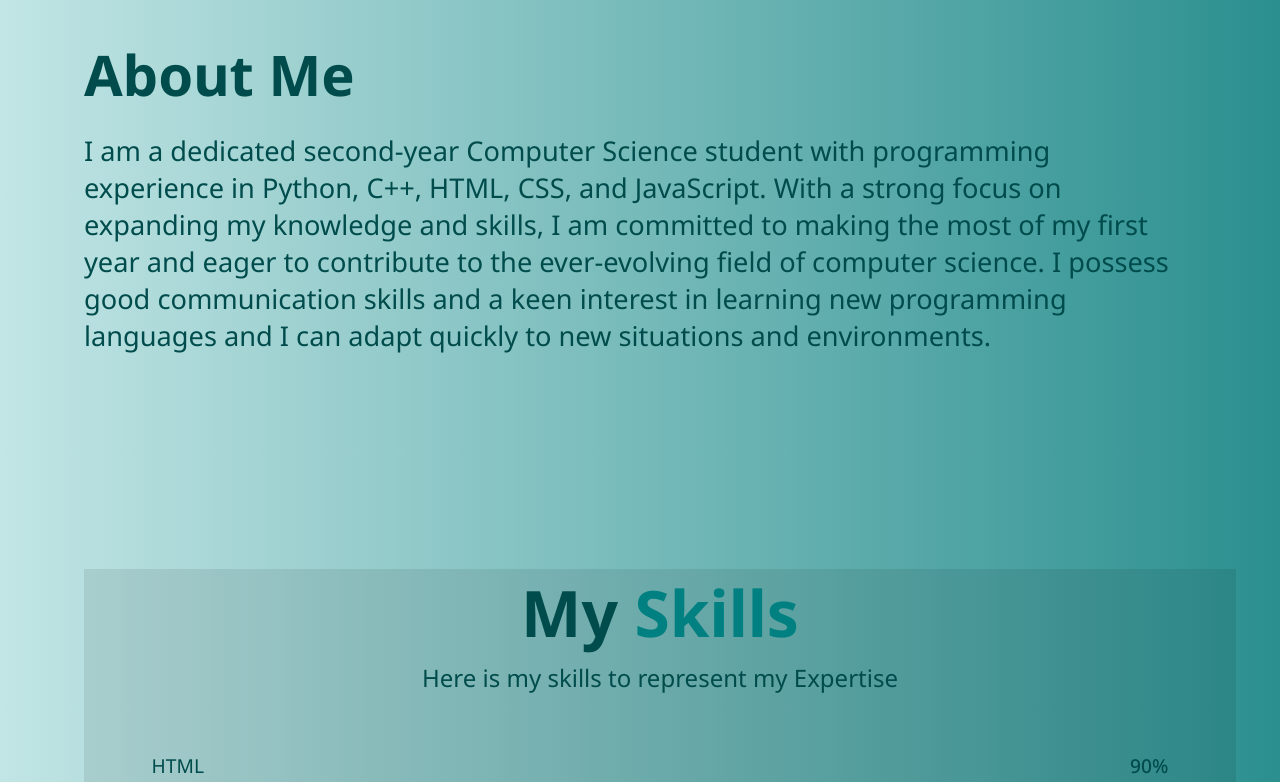
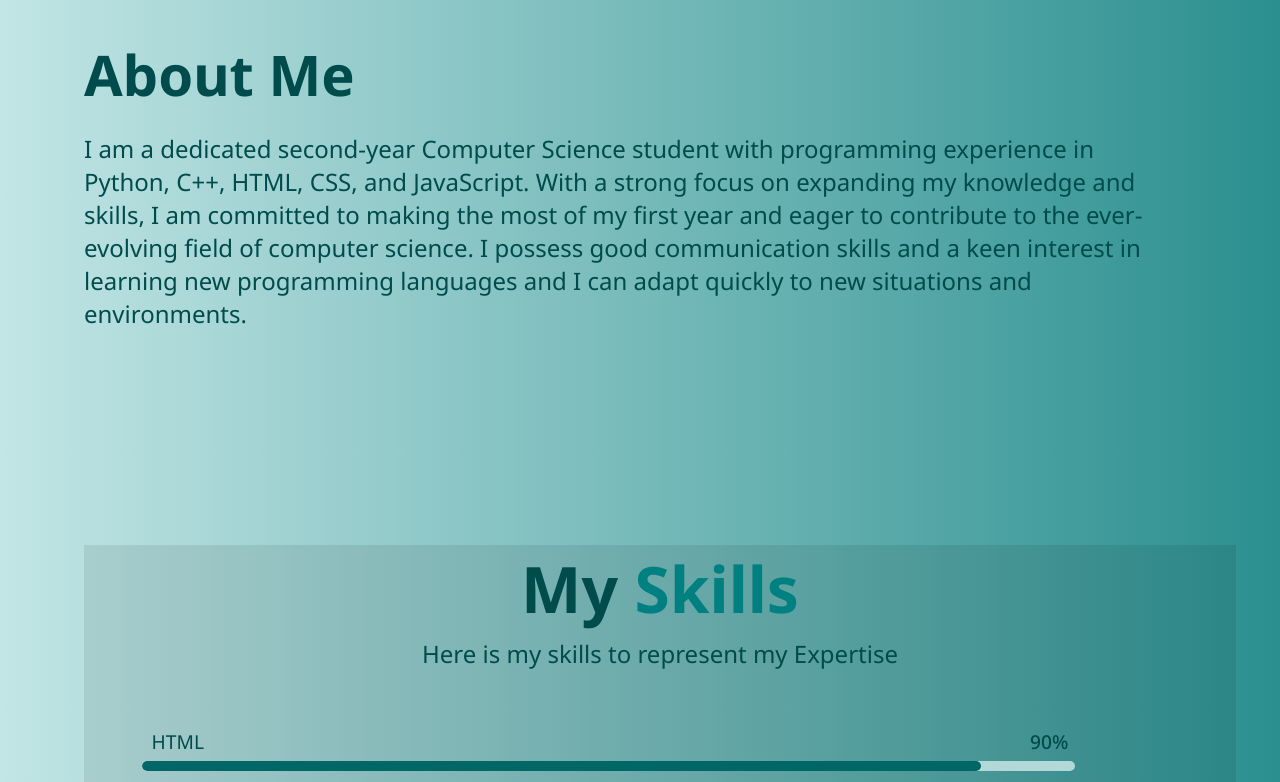
Before and after one commit to kaurgunisha7/portfolio, a plain HTML site: page index.html in a window 1280 px wide. Shown: the part 820-1602 px from the top of the page. Drawn offline with Linux system fonts and the light colour scheme.

Commit message:
Add files via upload

```diff
--- a/style.css
+++ b/style.css
@@ -154,7 +154,7 @@ body {
 }
 
 #about p {
-    font-size: 1.7rem;
+    font-size: 1.5rem;
     margin-bottom: 40px;
     margin-right:50px;
 }
@@ -339,6 +339,7 @@ body {
     font-size: 1.2rem;
     margin-bottom: 0.5px;
     margin-top: 3px;
+    margin-right:100px;
 }
 
 .skills_main {
@@ -359,13 +360,14 @@ body {
 }
 
 .skill_bar .bar {
-    width: 100%;
+    width: 90%;
     height: 10px;
     background-color: #b2d8d8;
     border-radius: 25px;
     margin-top: 5px;
     position: relative;
     overflow: hidden;
+
 }
 
 .skill_bar .bar span {
```
